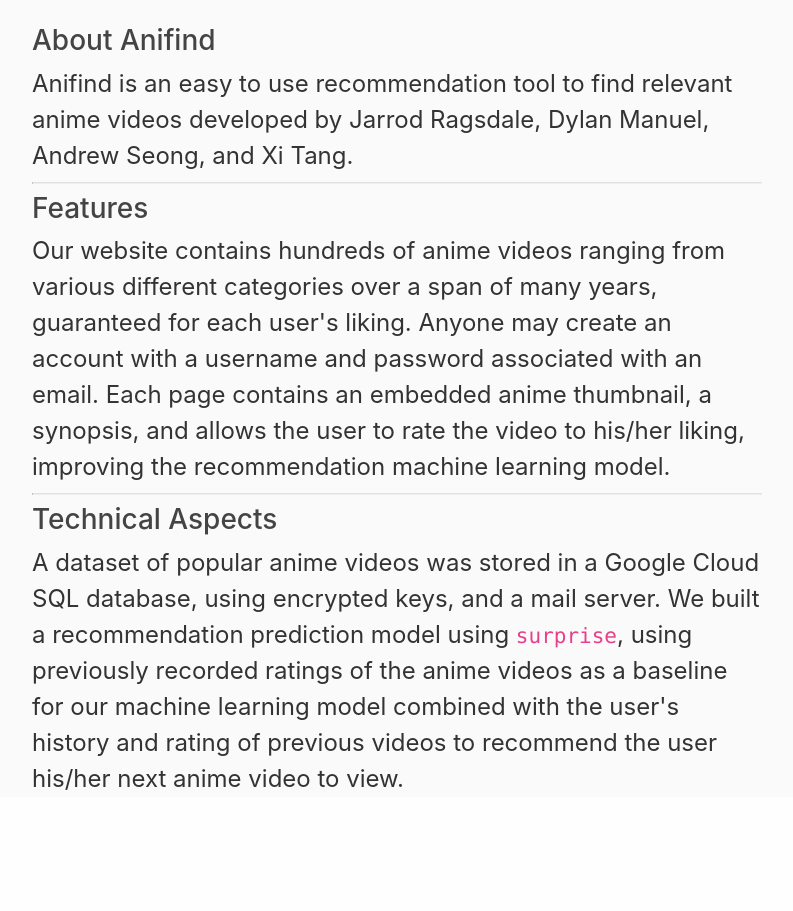
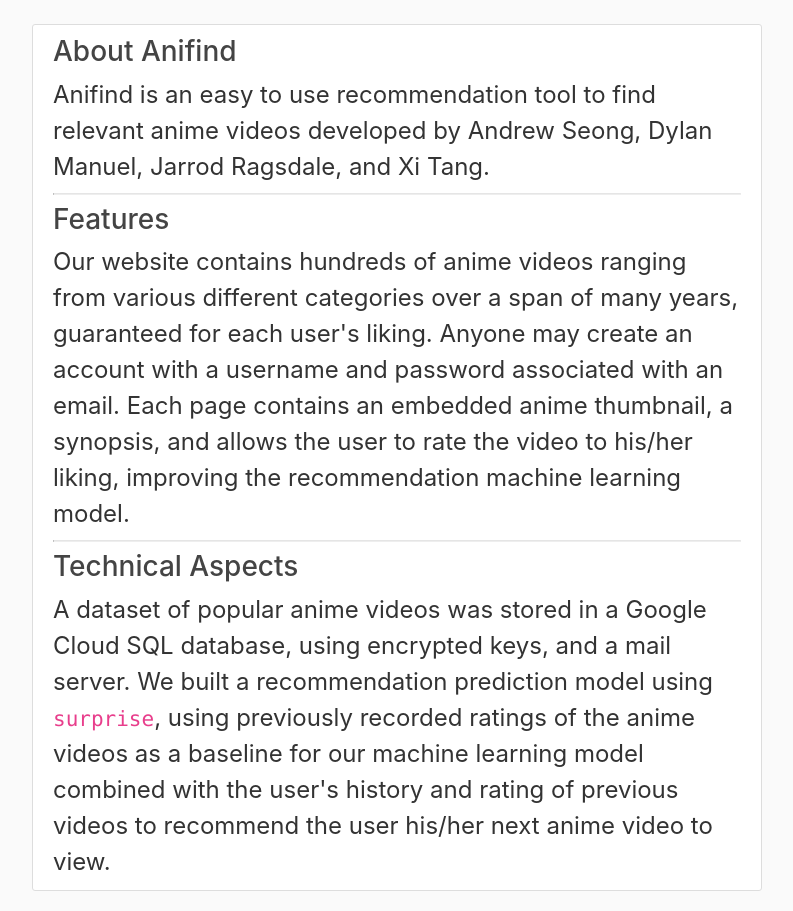
Before and after one commit to JayBlaine/rh22, a Flask app: page / in a window 1280 px wide. Shown: the part 56-967 px from the top of the page, without its empty margins (53-846 px from the left). Before the commit the page ends 846 px from the top, so only its background shows below. Run offline with Flask 2, Linux system fonts and the light colour scheme; some libraries are stand-ins or nearby versions.

Commit message:
better HTML

```diff
--- a/rh22/templates/home.html
+++ b/rh22/templates/home.html
@@ -1,18 +1,20 @@
 {% extends "layout.html" %}
 {% block content %}
+<div class="content-section">
   <div>
     <h3> About Anifind </h3>
 
     <p1>
-    Anifind is an easy to use recommendation tool to find relevant anime videos developed by Jarrod Ragsdale, Dylan
-    Manuel, Andrew Seong, and Xi Tang.</p1>
+      Anifind is an easy to use recommendation tool to find relevant anime videos developed by Andrew Seong, Dylan
+      Manuel, Jarrod Ragsdale, and Xi Tang.</p1>
     <hr>
   </div>
   <div>
     <h3> Features </h3>
 
     <p1> Our website contains hundreds of anime videos ranging from various different categories over a span of many
-    years, guaranteed for each user's liking. Anyone may create an account with a username and password associated with
+      years, guaranteed for each user's liking. Anyone may create an account with a username and password associated
+      with
       an email. Each page contains an embedded anime thumbnail, a synopsis, and allows the user to rate the video to
       his/her liking, improving the recommendation machine learning model.</p1>
     <hr>
@@ -23,7 +25,9 @@
     <p1> A dataset of popular anime videos was stored in a Google Cloud SQL database, using encrypted keys, and a mail
       server. We built a recommendation
       prediction model using <code>surprise</code>, using previously recorded ratings of the anime videos as a baseline
-    for our machine learning model combined with the user's history and rating of previous videos to recommend the user
+      for our machine learning model combined with the user's history and rating of previous videos to recommend the
+      user
       his/her next anime video to view.</p1>
   </div>
+</div>
 {% endblock content %}
```
Lines whose indentation alone changed are shown as unchanged.
